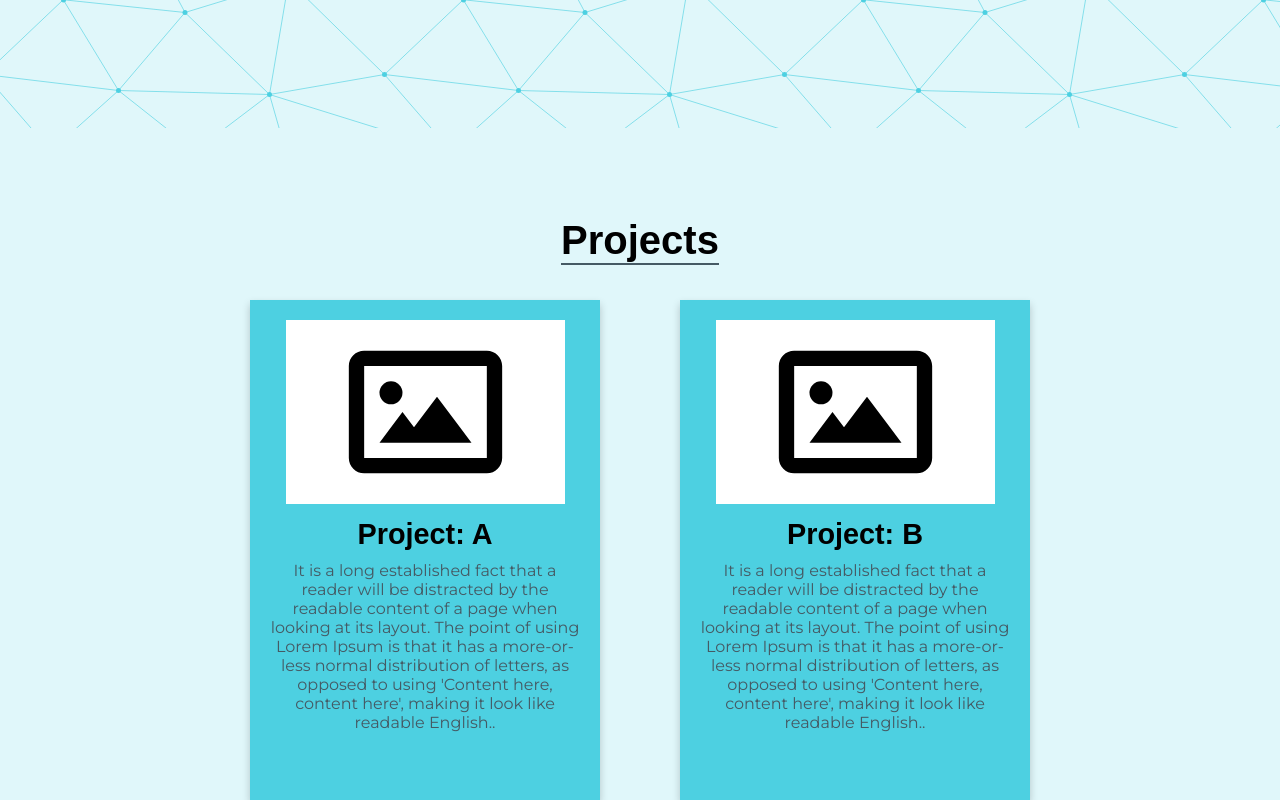
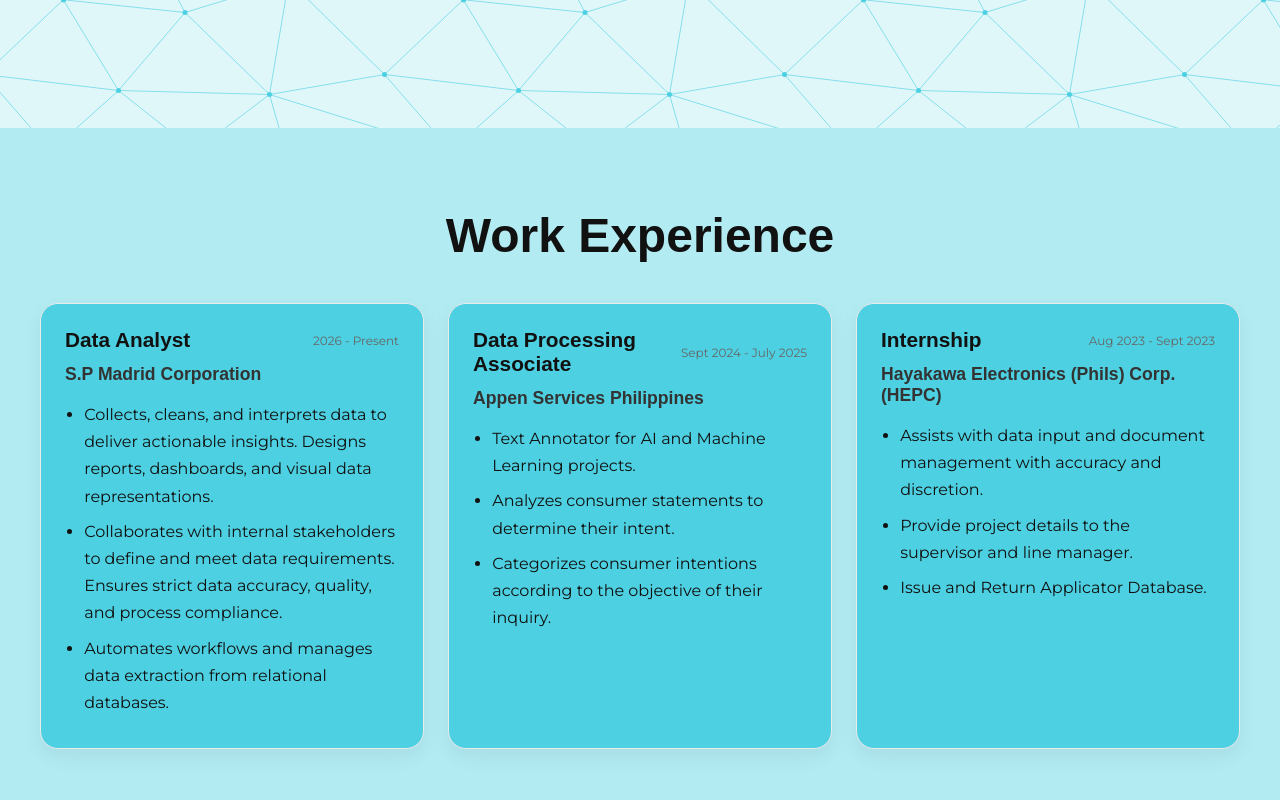
Before and after one commit to clvnkyl/nocon-website, a React (Vite) app: page / in a window 1280 px wide. Shown: the part 840-1640 px from the top of the page. Built offline with nearby package versions, Linux system fonts and the light colour scheme.

Commit message:
update - resume, Work Experience, with design.
remove temporary - projects

```diff
--- a/src/App.jsx
+++ b/src/App.jsx
@@ -7,7 +7,7 @@
 import Footer from './components/Footer'
 import AnimatedSection from './components/AnimatedSection'
 import { useEffect } from "react";
-
+import WorkExperience from "./components/WorkExperience";
 
 function App() {
 
@@ -43,9 +43,13 @@
         </AnimatedSection>
       </section>
 
-      <section id="projects" data-title="Projects">
+      <section id="experience" data-title="Work Experience">
+        <WorkExperience />
+      </section>
+
+      {/* <section id="projects" data-title="Projects">
         <Projects />
-      </section>
+      </section> */}
 
       <section id="certificates" data-title="Certificates">
         <Certificates />
--- a/src/components/Header.jsx
+++ b/src/components/Header.jsx
@@ -1,6 +1,6 @@
 import './Header.css';
 import profilePic from '../assets/profilePic.png';
-import resume from '../Certificates/NOCON, Calvin Kyle F. RESUME.pdf'
+import resume from '../Certificates/RESUME_NOCON_CK.pdf'
 
  export default function Header() {
 
@@ -10,7 +10,7 @@
             <div className='header-container'>
               <header className='header-title'>
                 <h1>Hi, I am Calvin Kyle F. Nocon</h1>
-                <h2>Computer Engineer | Aspiring Web Developer</h2>
+                <h2>Computer Engineer | Data Analyst</h2>
                 <div className='header-buttons-container'>
                   <a href={resume} target="_blank" rel="noopener noreferrer"><button href="" className='myResume'>Save my Resume</button></a>
                 </div>
--- /dev/null
+++ b/src/components/WorkExperience.css
@@ -0,0 +1,77 @@
+.experience-section {
+  width: 100%;
+  padding: 80px 20px;
+  background: #B2EBF2;
+}
+
+.experience-container {
+  max-width: 1200px;
+  margin: 0 auto;
+}
+
+.experience-title {
+  font-size: clamp(2rem, 4vw, 3rem);
+  margin-bottom: 40px;
+  text-align: center;
+  color: #111;
+}
+
+.experience-grid {
+  display: grid;
+  grid-template-columns: repeat(auto-fit, minmax(280px, 1fr));
+  gap: 24px;
+}
+
+.experience-card {
+  background: #4DD0E1;
+  border: 1px solid #eaeaea;
+  border-radius: 18px;
+  padding: 24px;
+  box-shadow: 0 8px 20px rgba(0, 0, 0, 0.06);
+  height: 100%;
+  transition: transform 0.2s ease, box-shadow 0.2s ease;
+}
+
+.experience-card:hover {
+  transform: translateY(-4px);
+  box-shadow: 0 12px 28px rgba(0, 0, 0, 0.08);
+}
+
+.experience-header {
+  display: flex;
+  justify-content: space-between;
+  align-items: center;
+  gap: 12px;
+  margin-bottom: 12px;
+}
+
+.experience-position {
+  font-size: 1.3rem;
+  font-weight: 700;
+  color: #111;
+  margin: 0;
+}
+
+.experience-period {
+  font-size: 0.75rem;
+  color: #666;
+  white-space: nowrap;
+}
+
+.experience-company {
+  font-size: 1.1rem;
+  font-weight: 600;
+  color: #333;
+  margin: 0 0 16px;
+}
+
+.experience-description {
+  margin: 0;
+  padding-left: 1.2rem;
+  color: #111;
+  line-height: 1.7;
+}
+
+.experience-description li {
+  margin-bottom: 0.5rem;
+}
--- /dev/null
+++ b/src/components/WorkExperience.jsx
@@ -0,0 +1,69 @@
+import "./WorkExperience.css";
+import AnimatedSection from "./AnimatedSection";
+
+export default function WorkExperience() {
+  const experienceList = [
+    {
+      position: "Data Analyst",
+      company: "S.P Madrid Corporation",
+      period: "2026 - Present",
+      description: [
+        "Collects, cleans, and interprets data to deliver actionable insights. Designs reports, dashboards, and visual data representations.",
+        "Collaborates with internal stakeholders to define and meet data requirements. Ensures strict data accuracy, quality, and process compliance.",
+        "Automates workflows and manages data extraction from relational databases.",
+      ],
+    },
+    {
+      position: "Data Processing Associate",
+      company: "Appen Services Philippines",
+      period: "Sept 2024 - July 2025",
+      description: [
+        "Text Annotator for AI and Machine Learning projects.",
+        "Analyzes consumer statements to determine their intent.",
+        "Categorizes consumer intentions according to the objective of their inquiry.",
+      ],
+    },
+    {
+      position: "Internship",
+      company: "Hayakawa Electronics (Phils) Corp. (HEPC)",
+      period: "Aug 2023 - Sept 2023",
+      description: [
+        "Assists with data input and document management with accuracy and discretion.",
+        "Provide project details to the supervisor and line manager.",
+        "Issue and Return Applicator Database.",
+      ],
+    },
+  ];
+
+  return (
+    <section id="experience-section" className="experience-section">
+      <div className="experience-container">
+        <h1 className="experience-title">Work Experience</h1>
+
+        <div className="experience-grid">
+          {experienceList.map((job, index) => (
+            <AnimatedSection
+              key={index}
+              animation={index % 2 === 0 ? "slide-left" : "slide-right"}
+            >
+              <article className="experience-card">
+                <div className="experience-header">
+                  <h2 className="experience-position">{job.position}</h2>
+                  <span className="experience-period">{job.period}</span>
+                </div>
+
+                <h3 className="experience-company">{job.company}</h3>
+
+                <ul className="experience-description">
+                  {job.description.map((point, i) => (
+                    <li key={i}>{point}</li>
+                  ))}
+                </ul>
+              </article>
+            </AnimatedSection>
+          ))}
+        </div>
+      </div>
+    </section>
+  );
+}
```
Also changed, not shown: src/assets/DA.png (added), 1 other file (tests, documents, lock files or other folders).
